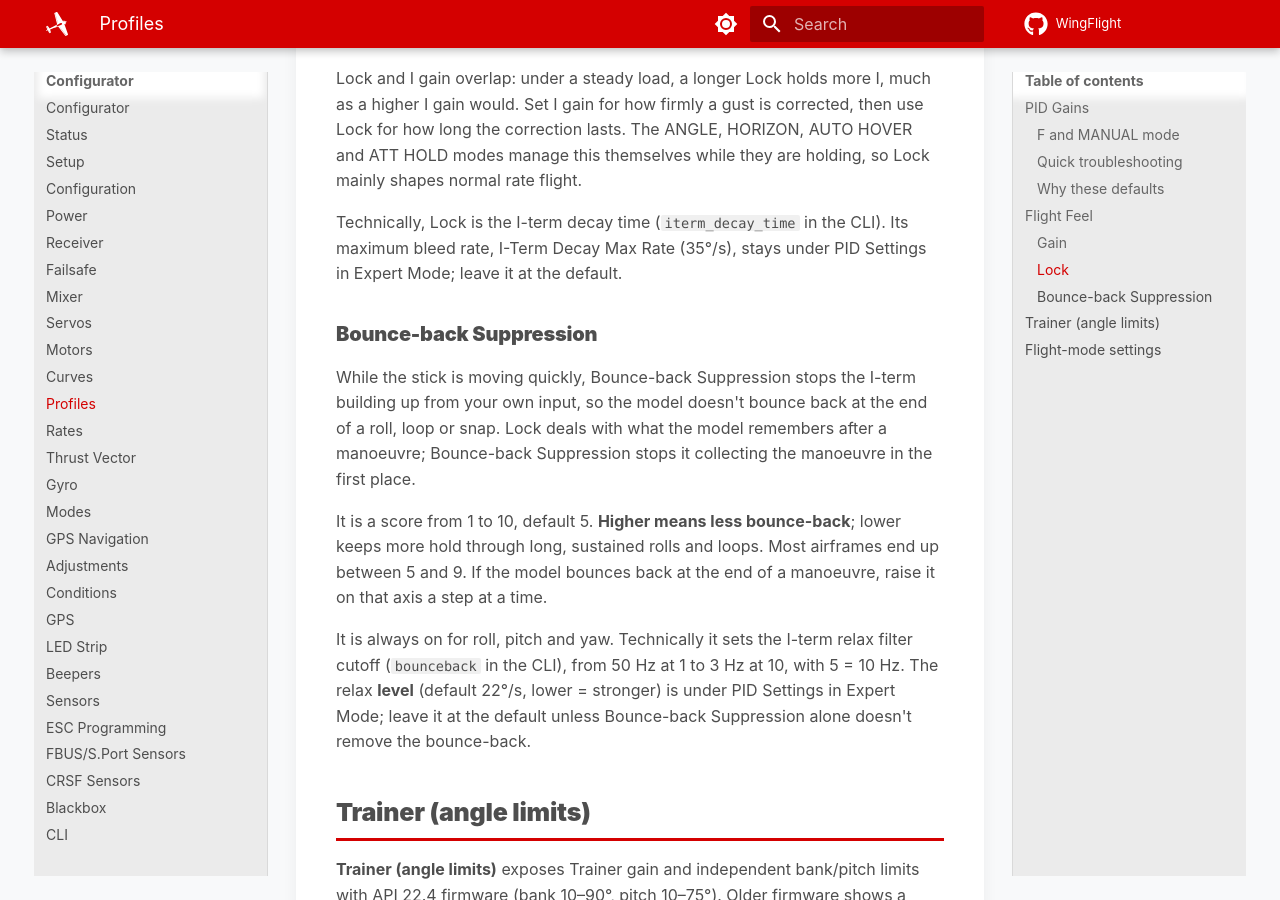
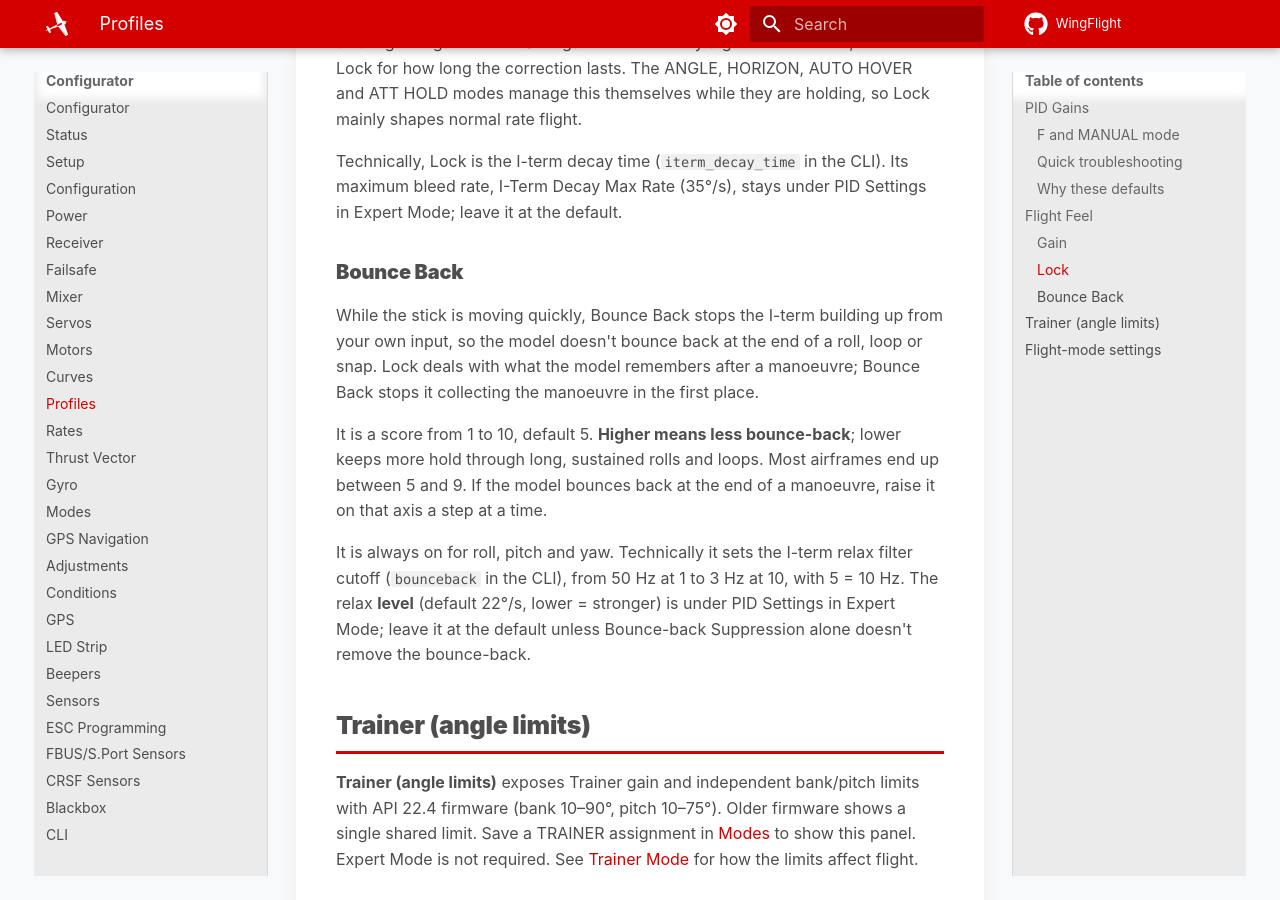
Before and after one commit to WingFlight/wingflight-docs, an MkDocs documentation site: the page built from docs/configurator/tabs/profiles.md, in a window 1280 px wide and 900 px high, scrolled down 5736 px. Built offline with MkDocs 1.6.1 and Material for MkDocs 9.7.7, drawn with Linux system fonts in a browser that asks for light colours; some of the changed text lies outside the part shown.

Commit message:
Rename Bounce-back Suppression to Bounce Back
Shorter, cleaner label; the scale is unchanged (1-10, higher = less bounce-back).

Co-Authored-By: Claude Opus 5.5 <noreply@anthropic.com>

```diff
--- a/docs/configurator/tabs/profiles.md
+++ b/docs/configurator/tabs/profiles.md
@@ -78,8 +78,8 @@ airframe on the bench never rotates far enough for the two to look alike.
 | Feels too locked in, pushes back after a manoeuvre (3D) | Shorten [Lock](#lock) |
 | Wanders with gusts, doesn't feel pinned | Lengthen [Lock](#lock) |
 | Heading wanders in knife-edge or hover | Lengthen yaw [Lock](#lock) only |
-| Bounces back at the end of a roll or loop | Raise [Bounce-back Suppression](#bounce-back-suppression) on that axis |
-| Sustained rolls or loops lose rate or drift off line | Lower [Bounce-back Suppression](#bounce-back-suppression) on that axis |
+| Bounces back at the end of a roll or loop | Raise [Bounce Back](#bounce-back) on that axis |
+| Sustained rolls or loops lose rate or drift off line | Lower [Bounce Back](#bounce-back) on that axis |
 | Snaps past the input and kicks back as you release the stick | Lower F |
 | Quick flicks feel twitchy/nervous | Lower B |
 | Quick flicks feel soft, no snap | Raise B |
@@ -110,7 +110,7 @@ I is also deliberately kept low relative to P (16-20 vs. 50-80) -- don't
 read that gap as I being "weak." I isn't left to accumulate freely the way
 a raw integrator would: [Lock](#lock) (0.60 s by default) continuously
 bleeds accumulated I-term error back off, capped by an I-Term Decay Max
-Rate (35°/s), and [Bounce-back Suppression](#bounce-back-suppression) (5, level 22°/s by default)
+Rate (35°/s), and [Bounce Back](#bounce-back) (5, level 22°/s by default)
 specifically suppresses I buildup while the stick is moving quickly, to
 avoid bounce-back at the end of a roll or other fast maneuver. Because
 something else is actively managing decay, a small I gain is enough to
@@ -141,7 +141,7 @@ feel in the air, one value per axis:
 | **Gain** | How hard the axis pushes back against a disturbance | It feels soft or wanders | It oscillates or buzzes |
 | **Curve** | How Gain changes with stick position (or throttle, on the Throttle row) | | |
 | **Lock** [s] | How long the axis holds on to a correction after a gust | It doesn't feel pinned | It feels too locked in or pushes back after a manoeuvre |
-| **Bounce-back Suppression** (1-10) | How strongly a fast roll or loop is stopped from bouncing back | It bounces back when you centre the stick | Long, sustained rolls or loops lose rate |
+| **Bounce Back** (1-10) | How strongly a fast roll or loop is stopped from bouncing back | It bounces back when you centre the stick | Long, sustained rolls or loops lose rate |
 
 The PID Gains table above is for detailed tuning; most pilots only need
 Flight Feel. Every column is also an [Adjustments](adjustments.md) function,
@@ -193,12 +193,12 @@ Technically, Lock is the I-term decay time (`iterm_decay_time` in the CLI).
 Its maximum bleed rate, I-Term Decay Max Rate (35°/s), stays under PID
 Settings in Expert Mode; leave it at the default.
 
-### Bounce-back Suppression
+### Bounce Back
 
-While the stick is moving quickly, Bounce-back Suppression stops the I-term
+While the stick is moving quickly, Bounce Back stops the I-term
 building up from your own input, so the model doesn't bounce back at the end
 of a roll, loop or snap. Lock deals with what the model remembers after a
-manoeuvre; Bounce-back Suppression stops it collecting the manoeuvre in the
+manoeuvre; Bounce Back stops it collecting the manoeuvre in the
 first place.
 
 It is a score from 1 to 10, default 5. **Higher means less bounce-back**;
```
Also changed, not shown: docs/configurator/tabs/adjustments.md (+1 -1 lines), docs/configurator/tabs/thrust-vector.md (+2 -2 lines), docs/contributing/tech/flight-dynamics.md (+1 -1 lines).
